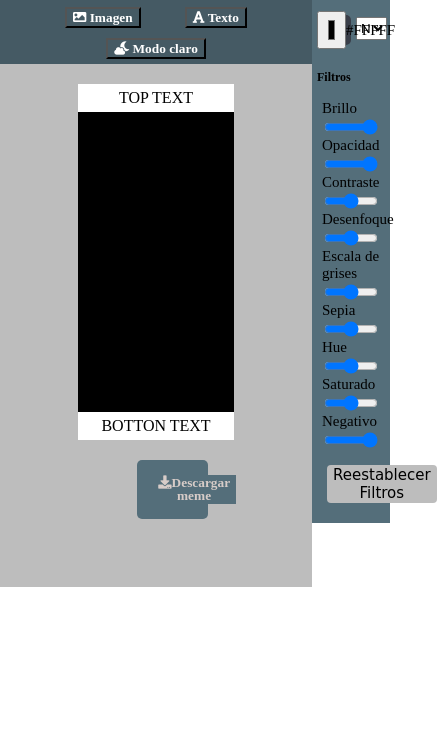
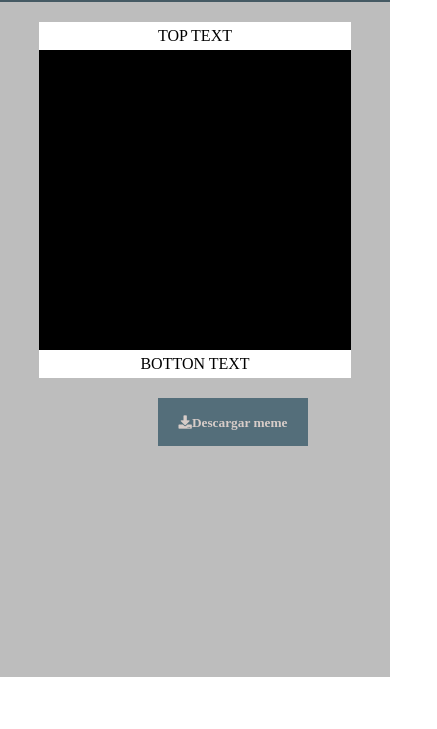
Before and after one commit to gri-espindola/editor-de-memes, a plain HTML site: page index.html in a window 390 px wide. Shown: the part 115-844 px from the top of the page, 437 px wide, since content can reach past the window. Drawn offline with nearby package versions, Linux system fonts and the light colour scheme; a web font is replaced by a local one.

Commit message:
Cambios responssive

```diff
--- a/index.html
+++ b/index.html
@@ -6,6 +6,9 @@
     <link rel="stylesheet" href="./proyecto.css">
     <link rel="preconnect" href="https://fonts.gstatic.com">
     <link rel="stylesheet" href="https://use.fontawesome.com/releases/v5.15.2/css/all.css" integrity="sha384-vSIIfh2YWi9wW0r9iZe7RJPrKwp6bG+s9QZMoITbCckVJqGCCRhc+ccxNcdpHuYu" crossorigin="anonymous">
+    <meta name="author" content="Griselda Espíndola">
+    <meta name="description" content="Editor de Memes - Práctica del segundo módulo de Frontend">
+    <meta name="keywords" content="Editor, Memes, Developer, Front End, Programación">
     <!--fuente de tittle-one-->
     <link href="https://fonts.googleapis.com/css2?family=Yusei+Magic&display=swap" rel="stylesheet">
     <title>Creador de memes</title>
@@ -64,7 +67,7 @@
         </main>
     </div>
     <!--********************PESTAÑA IMAGEN********************-->
-
+    <div class="div-aside">
     <aside class= "box-aside">
                 <button class="icon-cruz">
                     <i class="fas fa-times"></i>
@@ -225,7 +228,7 @@
                 </div>
         </section>
     </aside>
-
+</div>
 
 
     <script src="https://cdnjs.cloudflare.com/ajax/libs/dom-to-image/2.6.0/dom-to-image.min.js"></script>
--- a/proyecto.css
+++ b/proyecto.css
@@ -138,10 +138,9 @@ body{
 .button-descargar{
     position: relative;
     left: 38%;
-    width: 26%;
+    width: fit-content;
     margin-top: 20px;
     padding: 15px;
-    border-radius: 5px;
     background-color: var(--aside);
 }
 
@@ -159,11 +158,13 @@ body{
     margin: 10px;
 }
 .box-aside{
+    justify-content: center;
+}
+
+.div-aside{
     width: 20%;
-    display: flex;
-    justify-content: center;
     background-color: var(--aside);
-    height: 100%;
+    /* height: 100%; */
 }
 
 .tittle-aside{
@@ -368,24 +369,38 @@ body{
 
 /* RESPONSIVE */
 
-@media (max-width: 900px) {
-    body{
-        height: auto;
+@media (max-width: 500px) {
+    .div-aside{
+        display: none;
     }
 
-    .box-inicial{
-        display: flex;
-        z-index: 1;
+    .container-global{
+        display: block;
+        width: 100%;
+        height: 100vh;
+        position: absolute;
+        /* z-index: 3; */
     }
 
-    .containerTextTopBottonText{
-        display: block;
-        z-index: 3;
+    .div-container{
+        width: 80%;
+    }
 
+    .imagen-meme{
+        width: 100%;
     }
-    .box-aside{
-        z-index: 2;
-        display: block;
 
+    .button-gral{
+        display: flex;
+        margin-bottom: 10px;
+    }
+
+    .button-image, .button-text, .button-nocturno, .button-claro{
+        border: none;
+    }
+
+    .button-descargar{
+        display: flex;
+        justify-content: center;
     }
 }
```
